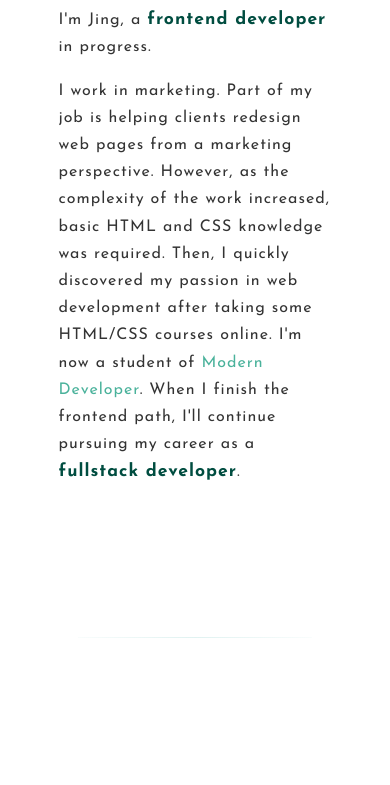
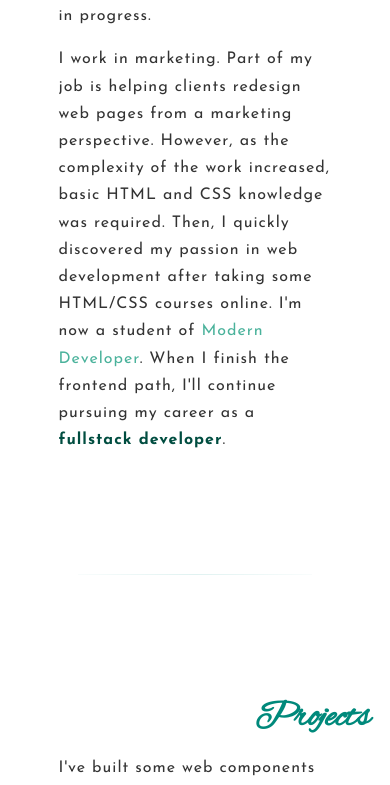
Before and after one commit to Jing-Ran/md-portfolio-site, a plain HTML site: page index.html in a window 390 px wide. Shown: the part 291-1076 px from the top of the page. Drawn offline with nearby package versions, Linux system fonts and the light colour scheme; files whose address does not match are found by name.

Commit message:
Update general responsive design

```diff
--- a/style.css
+++ b/style.css
@@ -34,7 +34,7 @@ a {
   justify-content: space-between;
   /*flex-wrap: wrap;*/
   width: 100%;
-  min-width: 300px;
+  min-width: 330px;
   min-height: 80px;
   background-color: #E0F2F1;
   position: fixed;
@@ -787,7 +787,9 @@ hr {
 
 .section__intro {
   width: 65%;
-  margin: 50px auto 0;
+  /*margin: 50px auto 0;*/
+  padding-top: 50px;
+  margin: 0 auto 0;
   line-height: 1.7em;
 }
 
@@ -865,7 +867,7 @@ hr {
 
 #about strong {
   color: #004D40;
-  font-size: 1.1em;
+  /*font-size: 1.1em;*/
 }
 
 
@@ -1671,8 +1673,21 @@ div[class^='chart-bar--'] h4 {
   }
 
   /* section in general */
+  .section {
+    padding-top: 120px;
+  }
+
+  .section:first-of-type {
+    padding-top: 160px;
+  }
+
   .section__intro {
     width: 70%;
+    padding-top: 60px;
+  }
+
+  hr {
+    margin-top: 120px;
   }
 }
 
@@ -1722,10 +1737,19 @@ div[class^='chart-bar--'] h4 {
   }
 
   /* section in general */
+  .section:first-of-type {
+    padding-top: 150px;
+  }
+
+  .section__title {
+    font-size: 2.5em;
+  }
+
   .section__intro {
-    /*width: 70%;*/
-    font-size: 1em;
-  }
+    font-size: 1.1em;
+    /*padding-top: 65px;*/
+  }
+
 }
 
 @media all and (max-width: 500px){
@@ -1744,11 +1768,21 @@ div[class^='chart-bar--'] h4 {
     width: 6em;
   }
 
-
   /* section in general */
+  .section:first-of-type {
+    padding-top: 140px;
+  }
+
+  .section__title {
+    font-size: 2.3em;
+  }
+
   .section__intro {
-    /*width: 70%;*/
     font-size: 1em;
+  }
+
+  #contact .section__intro {
+    font-size: 1.5em;
   }
 }
 
```
